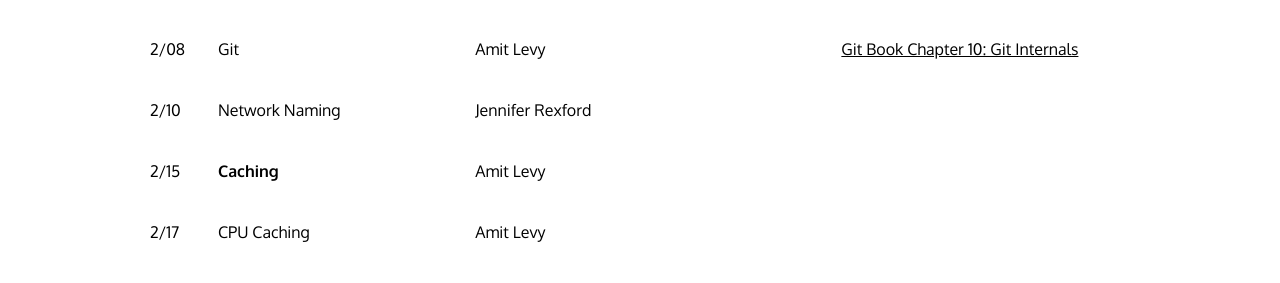
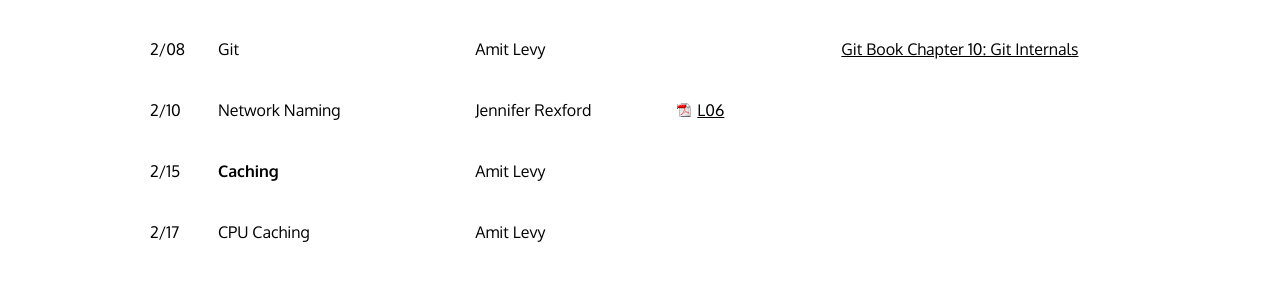
Before and after one commit to cos316/cos316-web, a Jekyll site: the page built from lectures.md, in a window 1280 px wide and 900 px high, scrolled down 309 px. Shown: the part 160-443 px from the top of the window. Built offline with Jekyll 4.4.1, drawn with Linux system fonts in a browser that asks for light colours; nearby versions of some CDN libraries.

Commit message:
Lecture 6

```diff
--- a/lectures.md
+++ b/lectures.md
@@ -12,7 +12,7 @@ Lectures meet on Tuesday and Thursday 10:00-10:50am
 | 2/01  | **Naming**       | Amit Levy   | [L03](/lectures/L03-naming.pdf)  | | |
 | 2/03  | Unix File System | Amit Levy   | [L04](/lectures/L04-unix-fs.pdf)  | [PDF](/notes/Naming in UNIX File Systems.pdf) | |
 | 2/08  | Git              | Amit Levy   |   | | [Git Book Chapter 10: Git Internals](https://git-scm.com/book/en/v2/Git-Internals-Plumbing-and-Porcelain) |
-| 2/10  | Network Naming   | Jennifer Rexford |   | | |
+| 2/10  | Network Naming   | Jennifer Rexford | [L06](/lectures/L06-network-naming.pdf)  | | |
 | 2/15  | **Caching**      | Amit Levy   |   | | |
 | 2/17  | CPU Caching      | Amit Levy   |   | | |
 | 2/22  | CDN Caching      | Jennifer Rexford |   | | |
```
